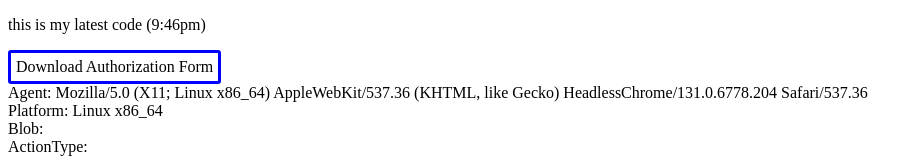
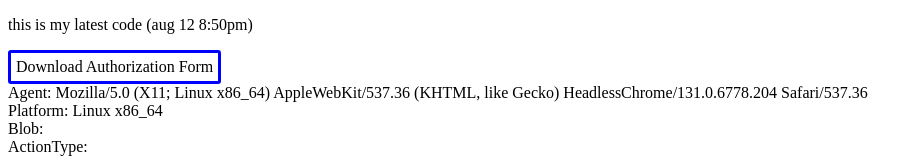
Before and after one commit to starchenzhi/download-demo, a React (Create React App) app: page / in a window 1280 px wide. Shown: the top 160 px of the page, without its empty margins (0-923 px from the left). Built offline with nearby package versions, Linux system fonts and the light colour scheme.

Commit message:
fixed error

```diff
--- a/src/App.js
+++ b/src/App.js
@@ -13,6 +13,12 @@ function App() {
     try {
       var apiURL = "https://download-demo.herokuapp.com/Consent.pdf";
 
+      if (navigator.userAgent.includes("Walgreens") && navigator.userAgent.includes("Android")) {
+        window.open(apiURL);
+        setActionType("open in a new window. (new code)");
+        return
+      }
+
       let getWHeadersConfig = { responseType: "arraybuffer" }
       let response = await axios.get(apiURL, getWHeadersConfig)
       if (response && response.data) {
@@ -22,9 +28,6 @@ function App() {
           window.open(apiURL);
           setActionType("open in a new window.")
           return;
-        } else if (navigator.userAgent.includes("Walgreens") && navigator.userAgent.includes("Android")) {
-          window.open(apiURL);
-          setActionType("open in a new window. (new code)");
         }
 
         // if (window.navigator && window.navigator.msSaveOrOpenBlob) {
@@ -74,7 +77,7 @@ function App() {
 
   return (
     <>
-      <p>this is my latest code (9:46pm)</p>
+      <p>this is my latest code (aug 12 8:50pm)</p>
       <div onClick={downloadPDF} className="button">
         Download Authorization Form
       </div>
```
